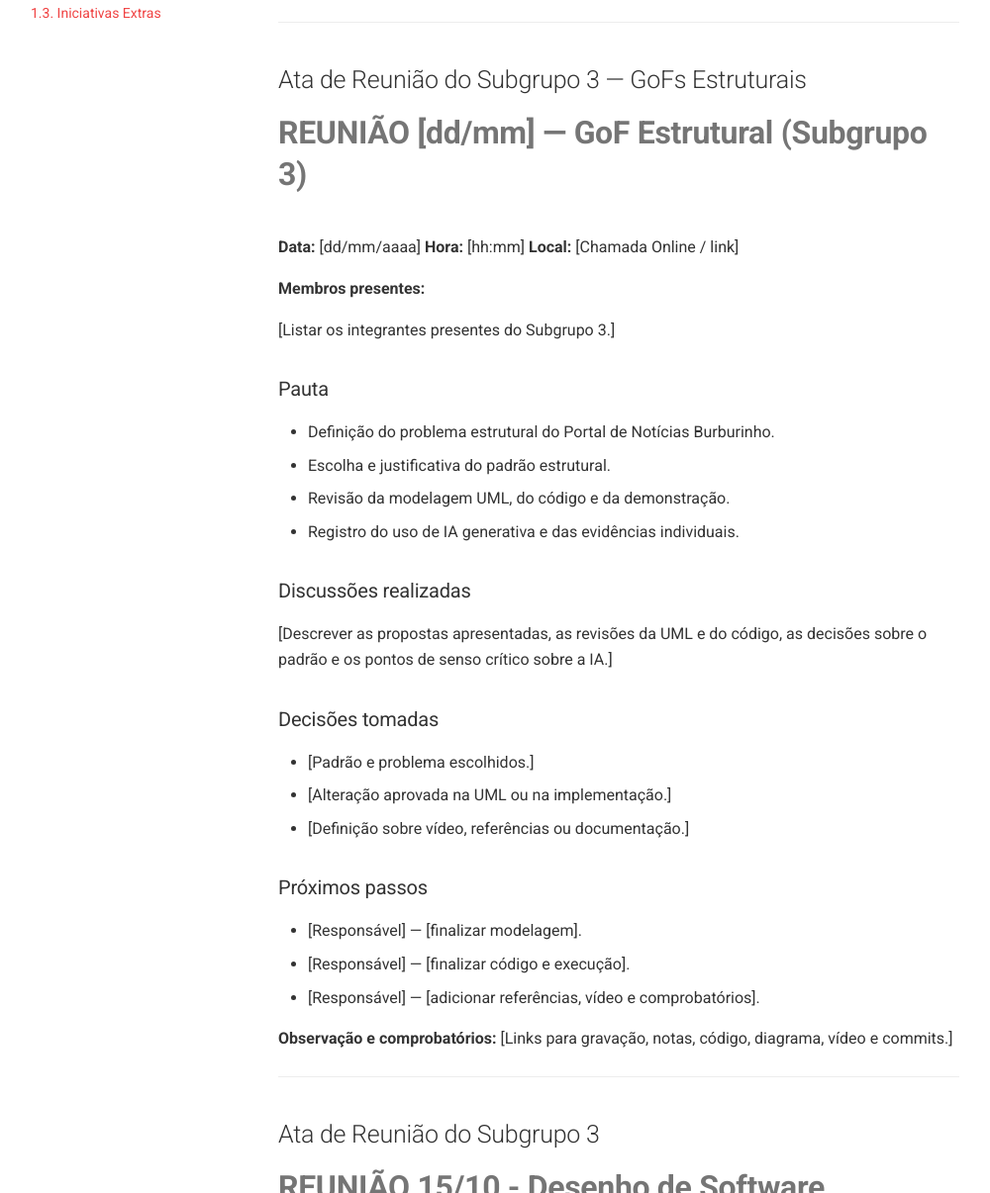
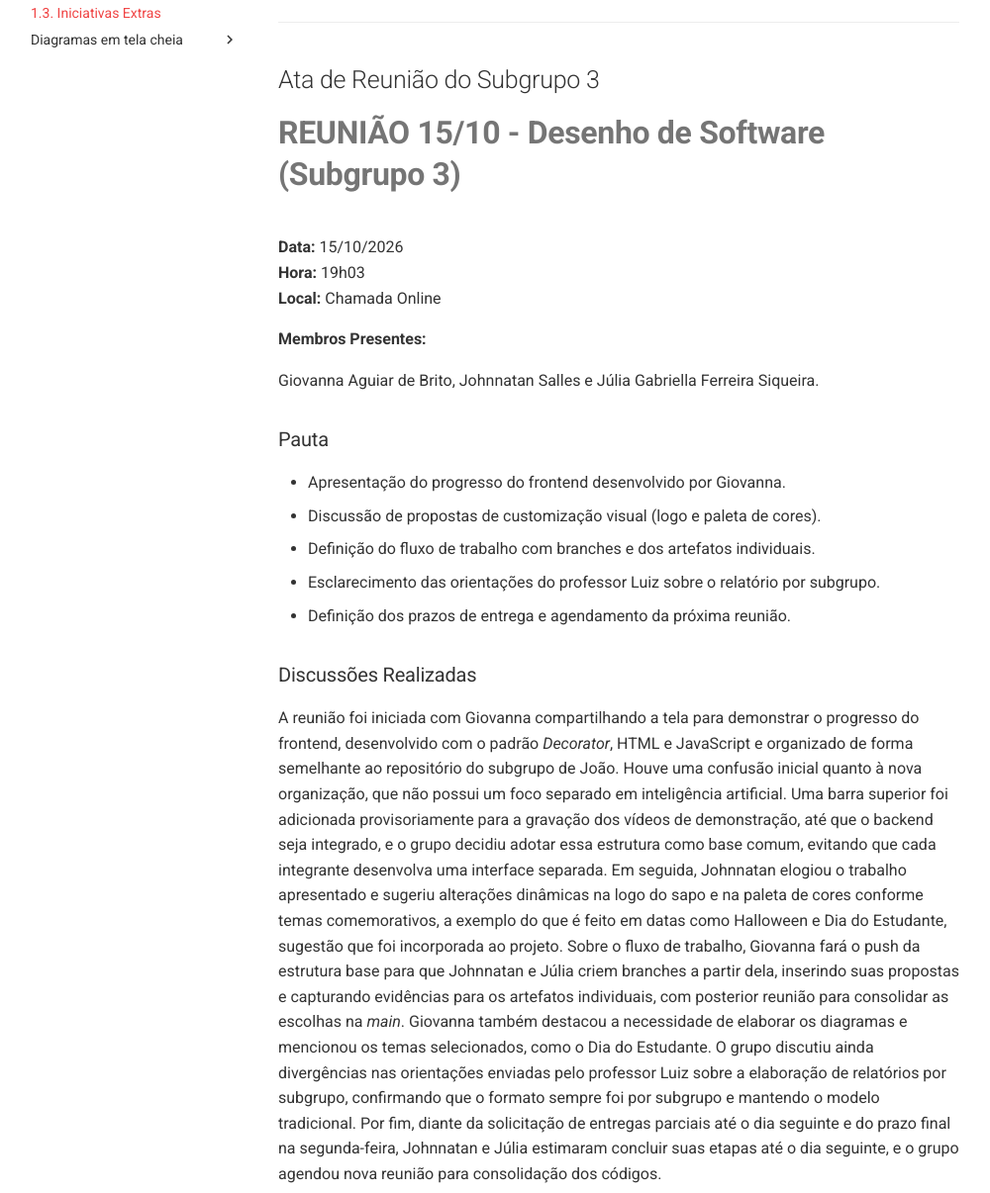
Before and after one commit to UnBArqDsw2026-2-Turma01/2026.2-T01-_G3_ProjetoPortalNoticias_Entrega_03, an MkDocs documentation site: the page built from docs/Base/1.3.IniciativasExtras.md, in a window 1280 px wide and 1400 px high, scrolled down 6435 px, cut to the strip 194-1400 px from the top of the window. Shown: the whole strip at 99% size, without its empty margins (15-1015 px from the left). Built offline with MkDocs 1.6.1 and Material for MkDocs 9.7.7, drawn with Linux system fonts in a browser that asks for light colours; comment, search, counter and statistics services are not loaded.

```diff
--- a/docs/Base/1.3.IniciativasExtras.md
+++ b/docs/Base/1.3.IniciativasExtras.md
@@ -251,47 +251,6 @@ rastreabilidade da entrega.
 
 ---
 
-## Ata de Reunião do Subgrupo 3 — GoFs Estruturais
-
-# **REUNIÃO [dd/mm] — GoF Estrutural (Subgrupo 3)**
-
-**Data:** [dd/mm/aaaa]
-**Hora:** [hh:mm]
-**Local:** [Chamada Online / link]
-
-**Membros presentes:**
-
-[Listar os integrantes presentes do Subgrupo 3.]
-
-### Pauta
-
-- Definição do problema estrutural do Portal de Notícias Burburinho.
-- Escolha e justificativa do padrão estrutural.
-- Revisão da modelagem UML, do código e da demonstração.
-- Registro do uso de IA generativa e das evidências individuais.
-
-### Discussões realizadas
-
-[Descrever as propostas apresentadas, as revisões da UML e do código, as
-decisões sobre o padrão e os pontos de senso crítico sobre a IA.]
-
-### Decisões tomadas
-
-- [Padrão e problema escolhidos.]
-- [Alteração aprovada na UML ou na implementação.]
-- [Definição sobre vídeo, referências ou documentação.]
-
-### Próximos passos
-
-- [Responsável] — [finalizar modelagem].
-- [Responsável] — [finalizar código e execução].
-- [Responsável] — [adicionar referências, vídeo e comprobatórios].
-
-**Observação e comprobatórios:** [Links para gravação, notas, código,
-diagrama, vídeo e commits.]
-
----
-
 ## Ata de Reunião do Subgrupo 3
 
 # **REUNIÃO 15/10 - Desenho de Software (Subgrupo 3)**
--- a/mkdocs.yml
+++ b/mkdocs.yml
@@ -41,16 +41,18 @@ extra:
 
 nav:
   - Apresentação: index.md
-  - Projeto:
-      - Projeto: Projeto/Projeto.md
   - 1. Desenho de Software (Padrões de Projeto):
       - 1. Padrões de Projeto: Base/1.PadroesDeProjeto.md
       - Relatórios:
           - 1.1.1. SubEquipe 01: Base/Relatórios/1.1.1.SubEquipe_01.md
+          - 1.1.1.1. Builder — Tela cheia: Base/Relatórios/1.1.1.1.Builder_Tela_Cheia.md
           - 1.1.2. SubEquipe 02: Base/Relatórios/1.1.2.SubEquipe_02.md
           - 1.1.3. SubEquipe 03: Base/Relatórios/1.1.3.SubEquipe_03.md
       - 1.2. Participações: Base/1.2.ParticipacoesPadroesDeProjeto.md
       - 1.3. Iniciativas Extras: Base/1.3.IniciativasExtras.md
+      - Diagramas em tela cheia:
+          - Abstract Factory — André: assets/subGrupo1/abstractFactoryAndre.md
+          - Builder — João: assets/subGrupo1/builderJoao.md
 
 markdown_extensions:
   - admonition
```
Also changed, not shown: other parts of docs/Base/1.3.IniciativasExtras.md (+1 -1 lines), docs/Base/1.2.ParticipacoesPadroesDeProjeto.md (+1 -1 lines).
